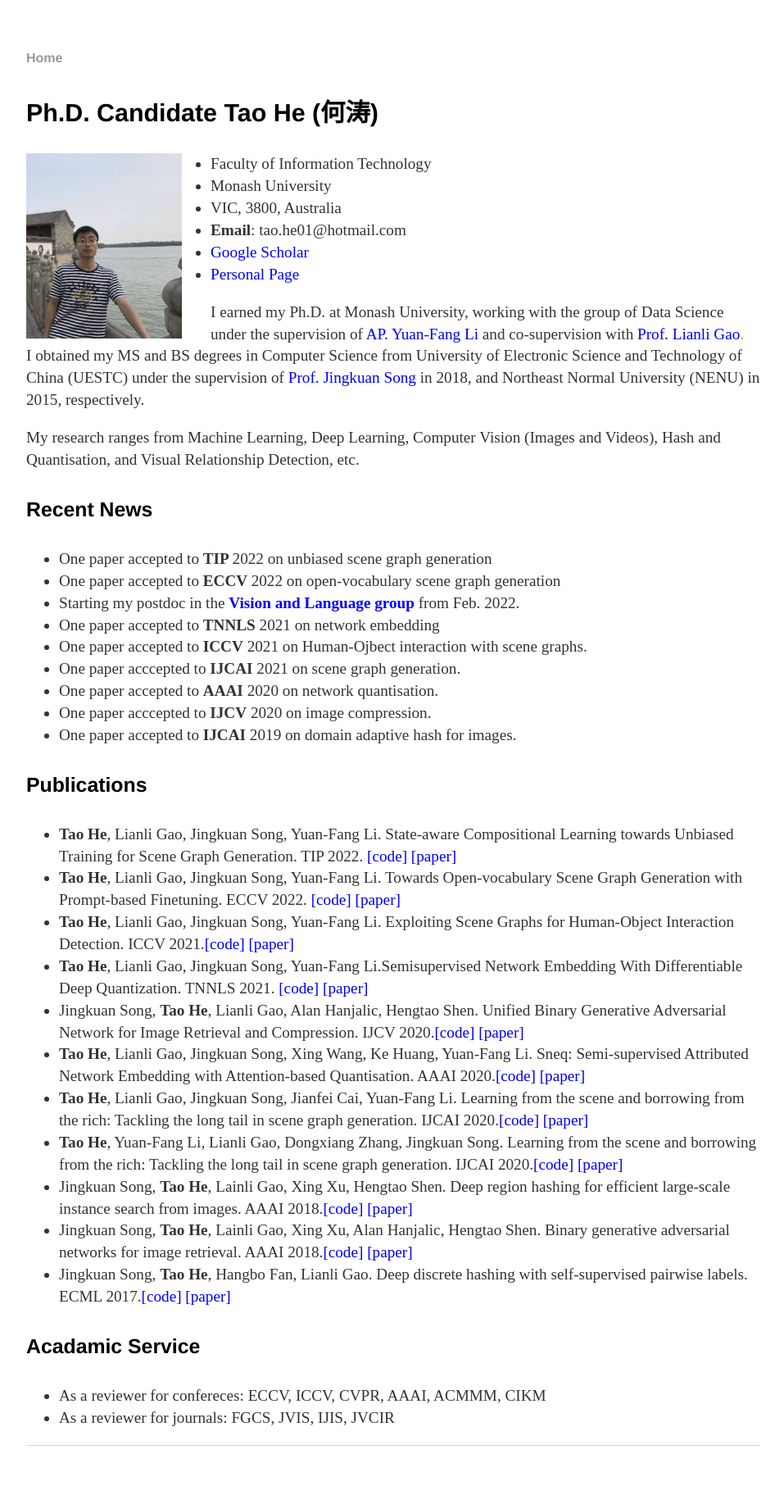
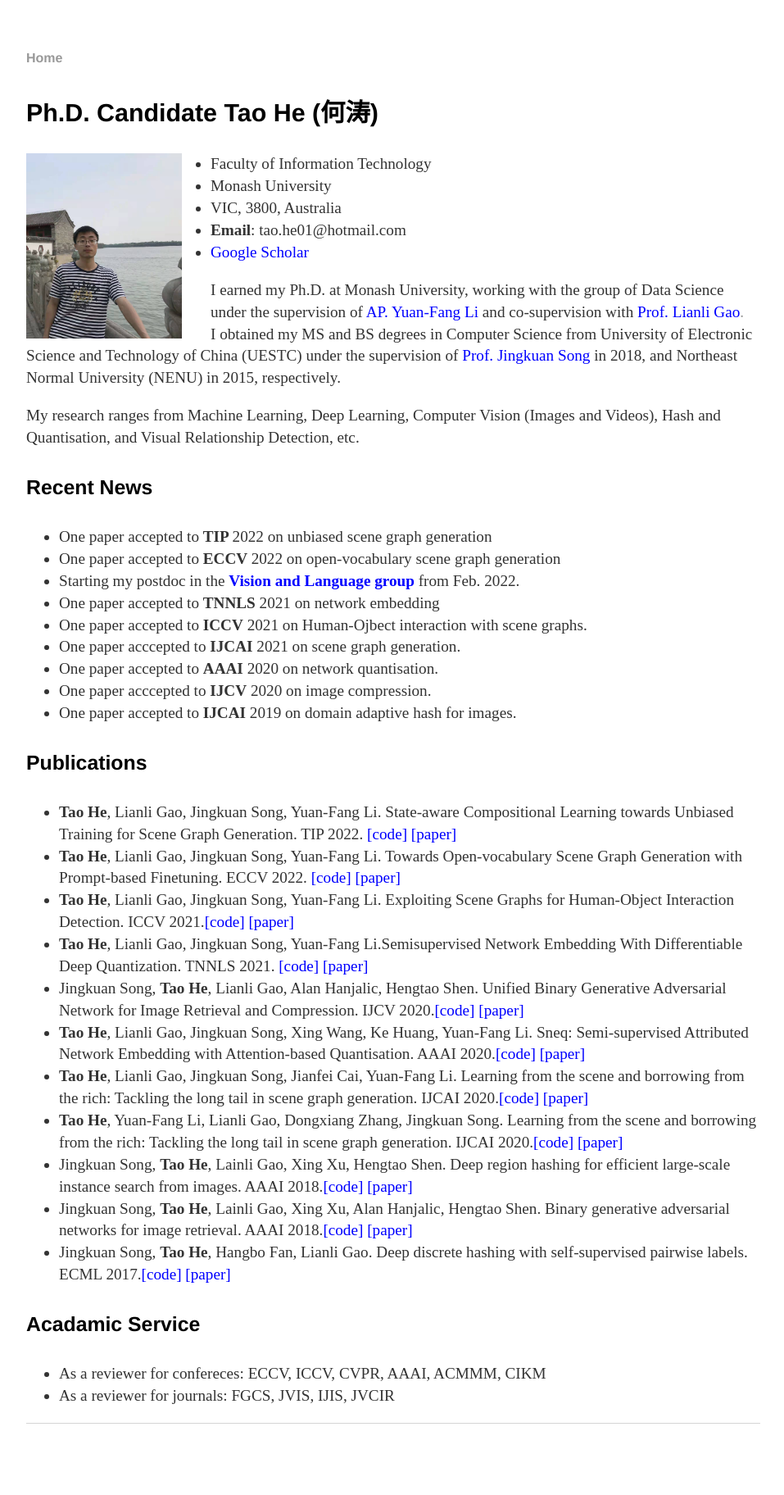
Before and after one commit to ht014/ht014.github.io, a Jekyll site: the page built from index.html, in a window 1280 px wide. Shown: the whole page at 82% size, without its empty margins (160-1117 px from the left). Built offline with Jekyll 4.4.1, drawn with Linux system fonts in a browser that asks for light colours; after the commit the page ends 1797 px from its top, so only the background shows below that.

Commit message:
Update index.html

```diff
--- a/index.html
+++ b/index.html
@@ -12,7 +12,7 @@ title: Tao He's Homepage
 					<li> VIC, 3800, Australia </li>
 					<li> <b>Email</b>: tao.he01@hotmail.com </li>
 					<li><a href="https://scholar.google.com/citations?user=nhbZOLcAAAAJ&hl=en"><div style="color:blue;"> Google Scholar</div></a></li>
-					<li><a href="https://ht014.github.io/"><iv style="color:blue;">Personal Page </div> </a></li>
+
 				</ul>
 			</p>
 			</div>
```
